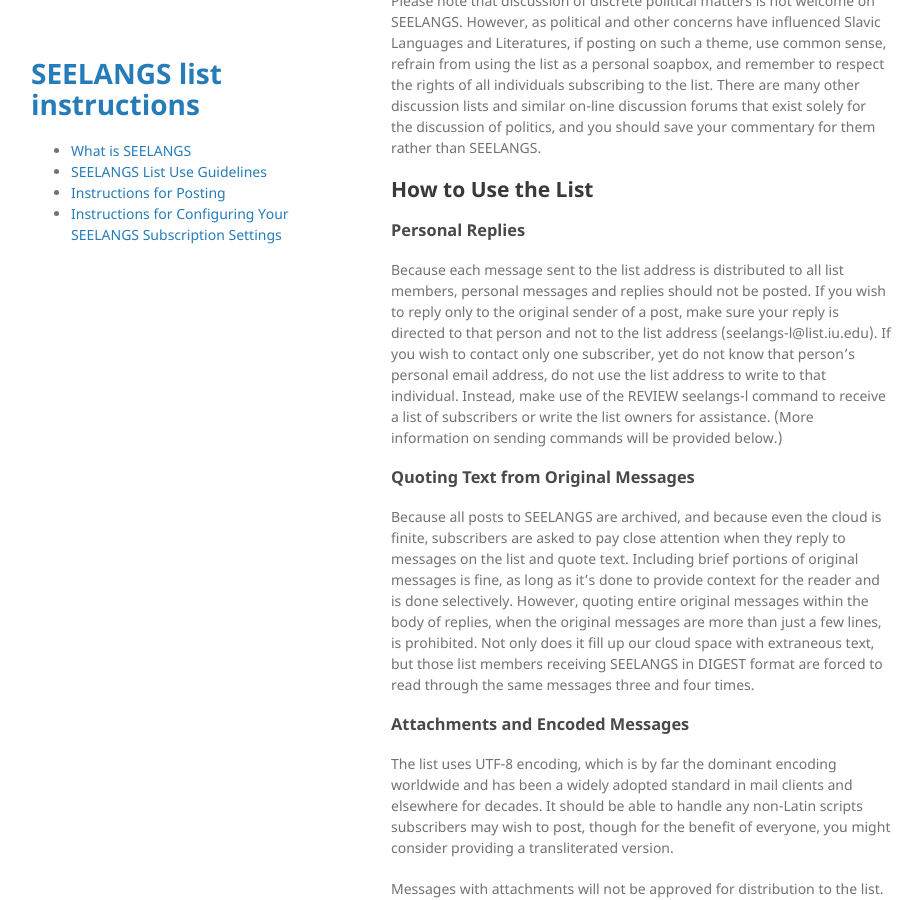
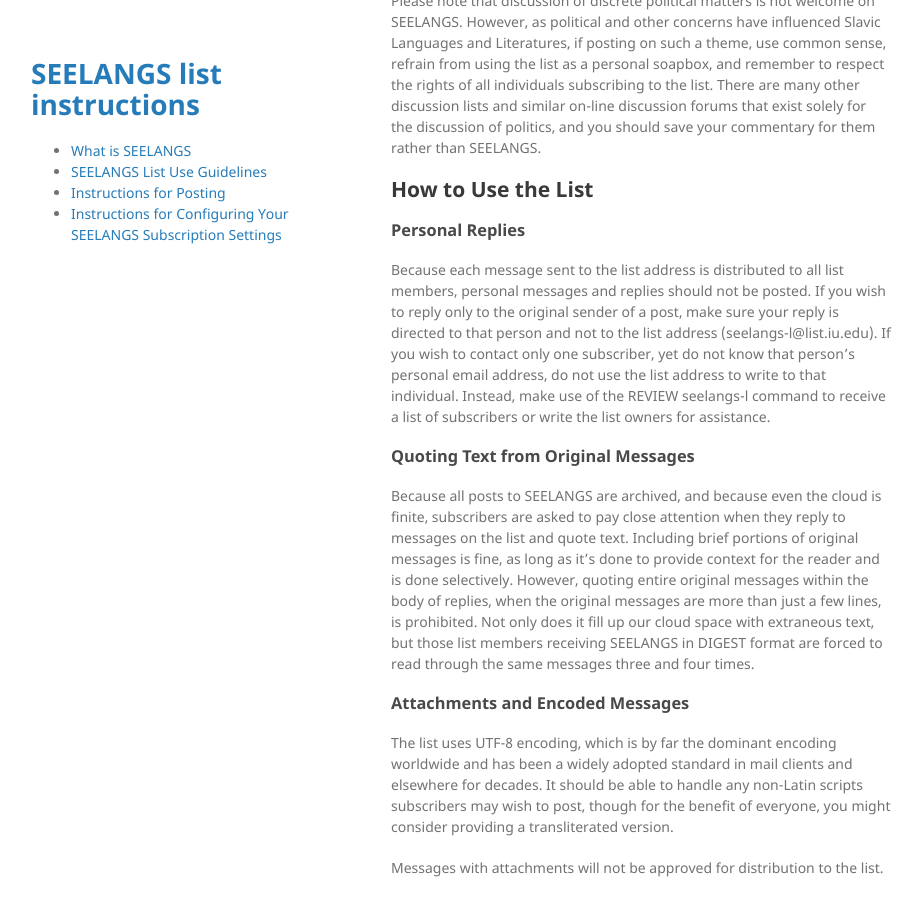
Before and after one commit to seelangs/seelangs.github.io, a Jekyll site: the page built from index.md, in a window 1280 px wide and 900 px high, scrolled down 1793 px. Shown: the whole window, without its empty margins (179-1102 px from the left). Built offline with Jekyll 4.4.1, drawn with Linux system fonts in a browser that asks for light colours; the repository's description, which GitHub fills in, is left out; our own code applies the rules of GitHub Pages for plain Markdown files.

Commit message:
Update index.md

```diff
--- a/index.md
+++ b/index.md
@@ -34,7 +34,7 @@ Please note that discussion of discrete political matters is not welcome on SEEL
 
 ### Personal Replies
 
-Because each message sent to the list address is distributed to all list members, personal messages and replies should not be posted. If you wish to reply only to the original sender of a post, make sure your reply is directed to that person and not to the list address (seelangs-l@list.iu.edu). If you wish to contact only one subscriber, yet do not know that person’s personal email address, do not use the list address to write to that individual. Instead, make use of the REVIEW seelangs-l command to receive a list of subscribers or write the list owners for assistance. (More information on sending commands will be provided below.)
+Because each message sent to the list address is distributed to all list members, personal messages and replies should not be posted. If you wish to reply only to the original sender of a post, make sure your reply is directed to that person and not to the list address (seelangs-l@list.iu.edu). If you wish to contact only one subscriber, yet do not know that person’s personal email address, do not use the list address to write to that individual. Instead, make use of the REVIEW seelangs-l command to receive a list of subscribers or write the list owners for assistance.
 
 ### Quoting Text from Original Messages
 Because all posts to SEELANGS are archived, and because even the cloud is finite, subscribers are asked to pay close attention when they reply to messages on the list and quote text. Including brief portions of original messages is fine, as long as it’s done to provide context for the reader and is done selectively. However, quoting entire original messages within the body of replies, when the original messages are more than just a few lines, is prohibited. Not only does it fill up our cloud space with extraneous text, but those list members receiving SEELANGS in DIGEST format are forced to read through the same messages three and four times.
```
